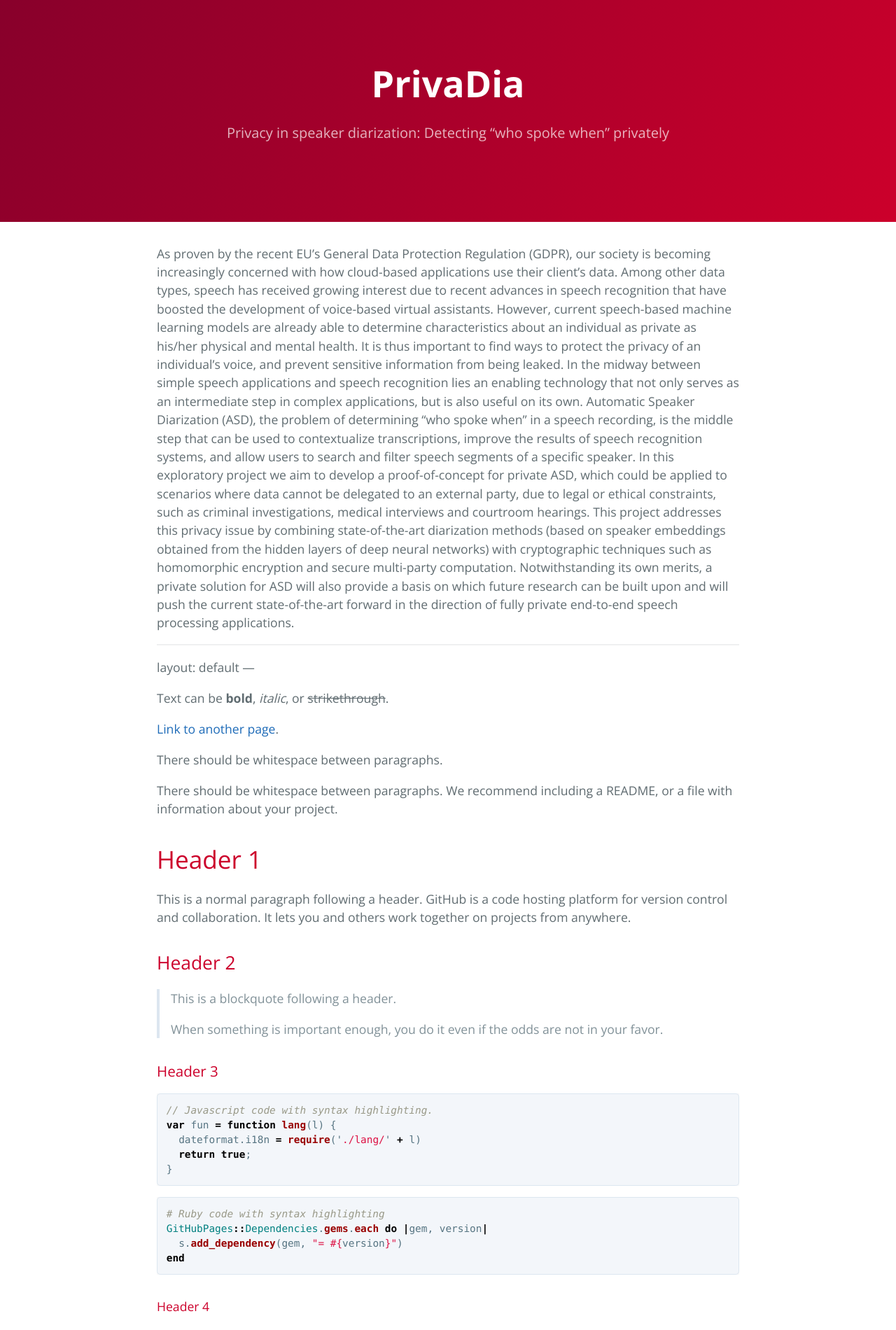
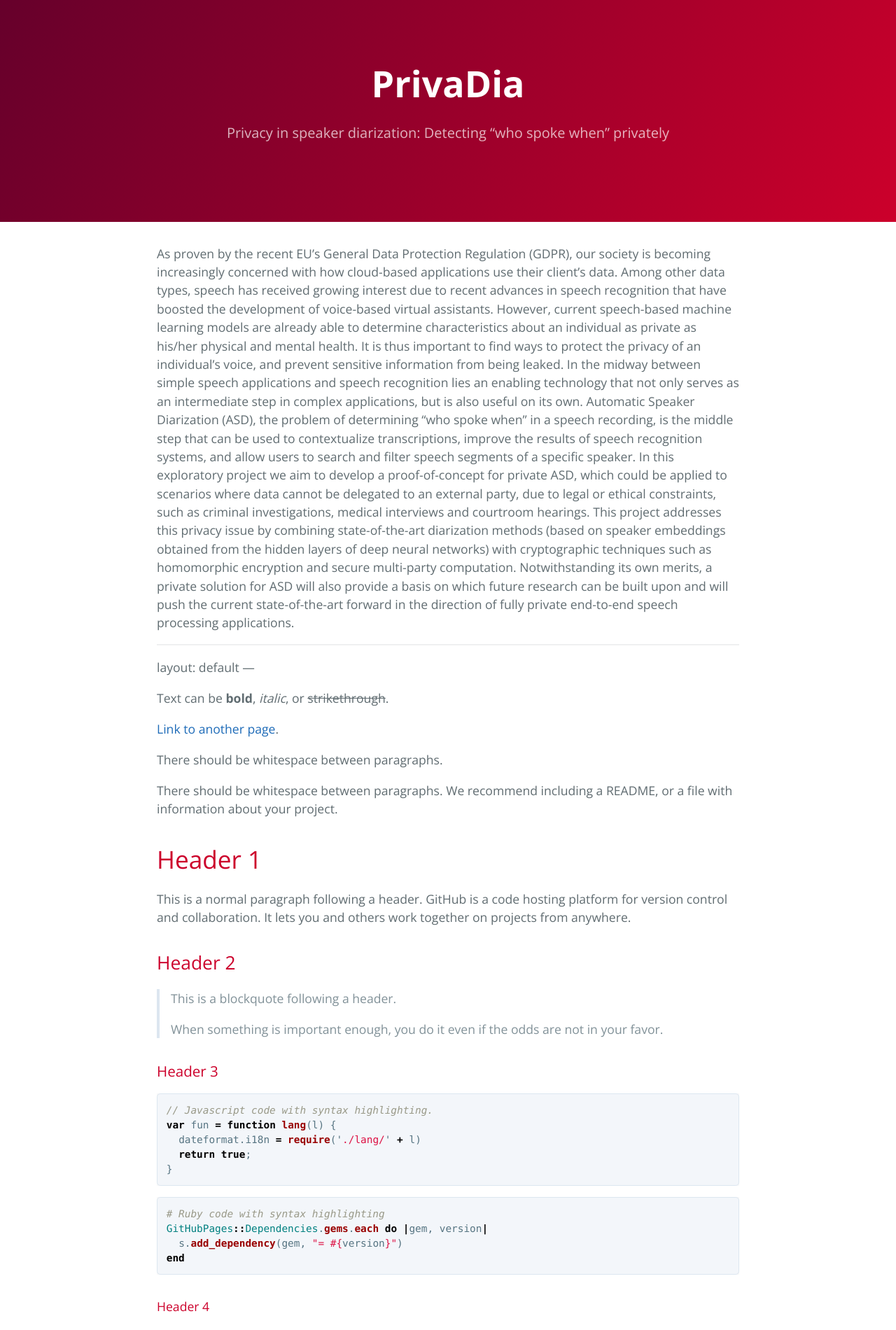
Before and after one commit to fsept11/PRIVADIA, a Jekyll site: the page built from index.md, in a window 1280 px wide. Shown: the top 1900 px of the page at 70% size. Built offline with Jekyll 4.4.1, drawn with Linux system fonts in a browser that asks for light colours; our own code applies the rules of GitHub Pages for plain Markdown files.

Commit message:
Update variables.scss

```diff
--- a/_sass/variables.scss
+++ b/_sass/variables.scss
@@ -7,7 +7,7 @@ $header-heading-color: #fff !default;
 //$header-bg-color: #159957 !default;
 //$header-bg-color-secondary: #155799 !default;
 $header-bg-color: #cc002b !default;
-$header-bg-color-secondary: #88002b !default;
+$header-bg-color-secondary: #66002b !default;
 
 // Text
 //$section-headings-color: #159957 !default;
```
